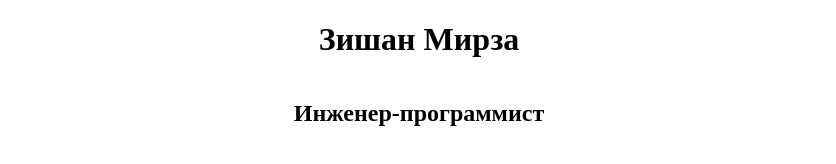
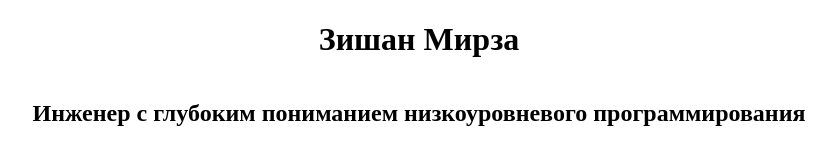
Before and after one commit to zimirza/zimirza.github.io, a plain HTML site: page index.html in a window 1280 px wide. Shown: the whole page, without its empty margins (221-1057 px from the left). Drawn offline with Linux system fonts and the light colour scheme.

Commit message:
update text

```diff
--- a/index.html
+++ b/index.html
@@ -8,7 +8,7 @@
   <body>
     <div class="title">
       <h1>Зишан Мирза</h1>
-      <h2>Инженер-программист</h2>
+      <h2>Инженер с глубоким пониманием низкоуровневого программирования</h2>
     </div>
   </body>
 </html>
```
